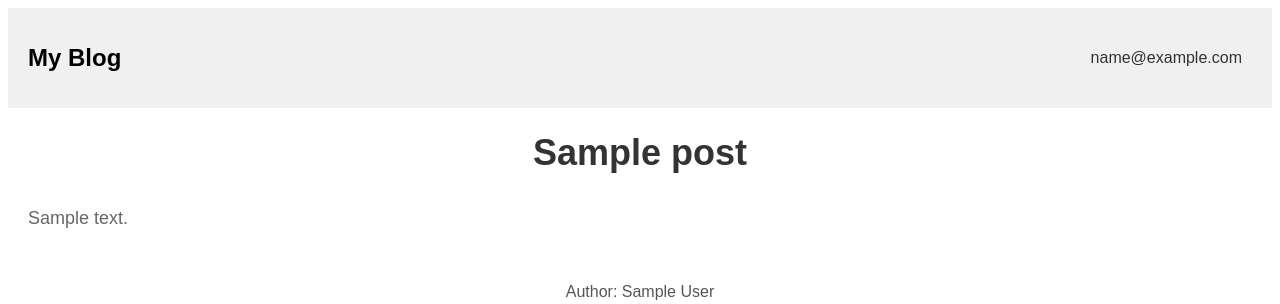
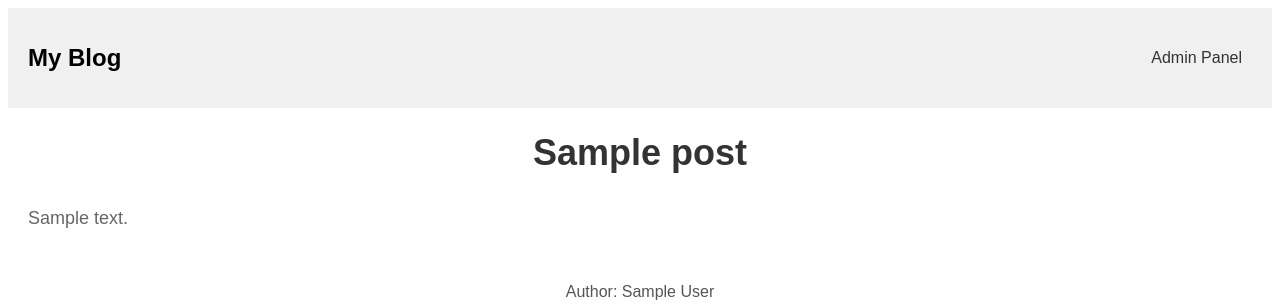
Before and after one commit to javokhirbek1999/blog-project, a Django app: a page that uses templates/post_detail.html in a window 1280 px wide. Shown: the top 304 px of the page. Run offline with Django 5.2, Linux system fonts and the light colour scheme; a user stored in the database is signed in; tables that the repository leaves empty hold one stand-in row (values such as "Sample post").

Commit message:
Changed post_detail.html account head and final review of unit tests and documentation

```diff
--- a/templates/post_detail.html
+++ b/templates/post_detail.html
@@ -81,7 +81,7 @@
         <h1 class="blog-title"><a href="{% url 'home' %}" style="text-decoration: none; color: inherit;">My Blog</a></h1>
         <nav>
             {% if user.is_authenticated %}
-                <a href="/admin/" class="nav-link">{{ user.email }}</a>
+                <a href="/admin/" class="nav-link">Admin Panel</a>
             {% else %}
                 <a href="/admin/login/" class="nav-link">Sign In</a>
                 <a href="{% url 'register' %}" class="nav-link">Sign Up</a>
```
